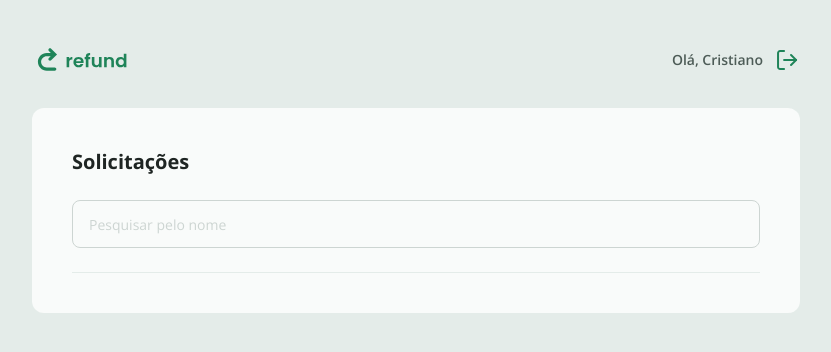
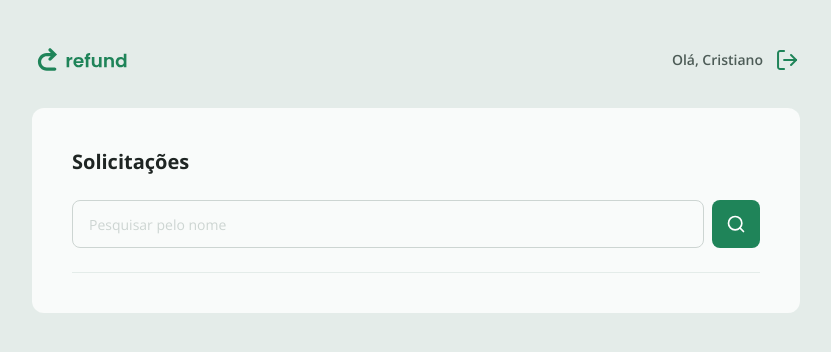
Before and after one commit to crisfeitosa/refund-2.0, a React (Vite) app in the folder web/: page / in a window 1280 px wide. Shown: the top 352 px of the page, without its empty margins (224-1055 px from the left). Built offline with nearby package versions, Linux system fonts and the light colour scheme.

Commit message:
Variantes do Botão

```diff
--- a/web/package.json
+++ b/web/package.json
@@ -10,9 +10,11 @@
   },
   "dependencies": {
     "@tailwindcss/vite": "^4.1.5",
+    "clsx": "^2.1.1",
     "react": "^19.0.0",
     "react-dom": "^19.0.0",
     "react-router": "^7.5.3",
+    "tailwind-merge": "^3.2.0",
     "tailwindcss": "^4.1.5"
   },
   "devDependencies": {
--- a/web/src/components/Button.tsx
+++ b/web/src/components/Button.tsx
@@ -1,18 +1,36 @@
+import { classMerge } from "../utils/classMerge";
+
 type ButtonProps = React.ComponentProps<"button"> & {
   isLoading?: boolean;
+  variant?: "base" | "icon" | "iconSmall";
+};
+
+const variants = {
+  button: {
+    base: "h-12",
+    icon: "h-12 w-12",
+    iconSmall: "h-8 w-8",
+  },
 };
 
 export function Button({
   children,
   isLoading,
+  className,
   type = "button",
+  variant = "base",
   ...rest
 }: ButtonProps) {
   return (
     <button
       type={type}
       disabled={isLoading}
-      className="flex items-center justify-center bg-green-100 rounded-lg text-white cursor-pointer hover:bg-green-200 transition ease-linear disabled:opacity-50 disabled:cursor-not-allowed h-12"
+      className={classMerge([
+        "flex items-center justify-center bg-green-100 rounded-lg text-white cursor-pointer hover:bg-green-200 transition ease-linear disabled:opacity-50",
+        variants.button[variant],
+        className,
+        isLoading && "cursor-progress"
+      ])}
       {...rest}
     >
       {children}
--- a/web/src/pages/Dashboard.tsx
+++ b/web/src/pages/Dashboard.tsx
@@ -1,6 +1,9 @@
 import React, { useState } from "react";
 
 import { Input } from "../components/Input";
+import { Button } from "../components/Button";
+
+import SearchSvg from "../assets/search.svg";
 
 export function Dashboard() {
   const [name, setName] = useState("");
@@ -25,6 +28,10 @@
           placeholder="Pesquisar pelo nome"
           onChange={(e) => setName(e.target.value)}
         />
+
+        <Button variant="icon" type="submit">
+          <img src={SearchSvg} alt="Ícone de Pesquisar" className="w-5" />
+        </Button>
       </form>
     </div>
   )
--- /dev/null
+++ b/web/src/utils/classMerge.ts
@@ -0,0 +1,6 @@
+import { clsx, type ClassValue } from "clsx";
+import { twMerge } from "tailwind-merge";
+
+export function classMerge(...inputs: ClassValue[]) {
+  return twMerge(clsx(inputs));
+}
```
Also changed, not shown: 1 other file (tests, documents, lock files or other folders).
